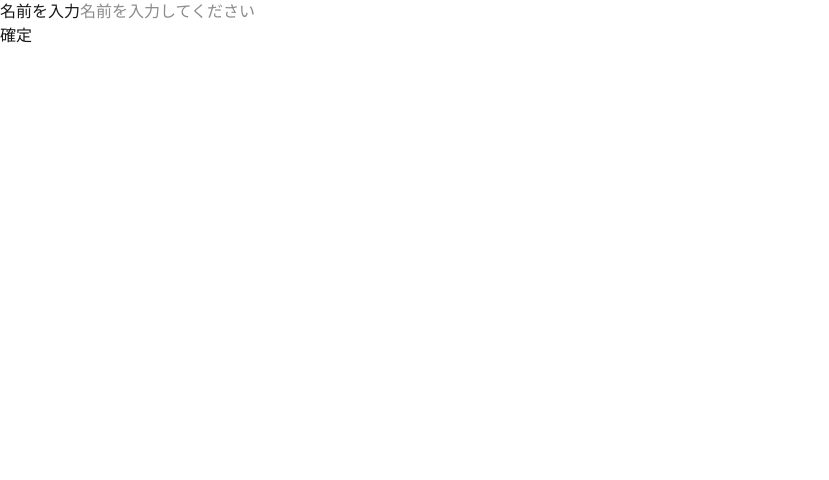
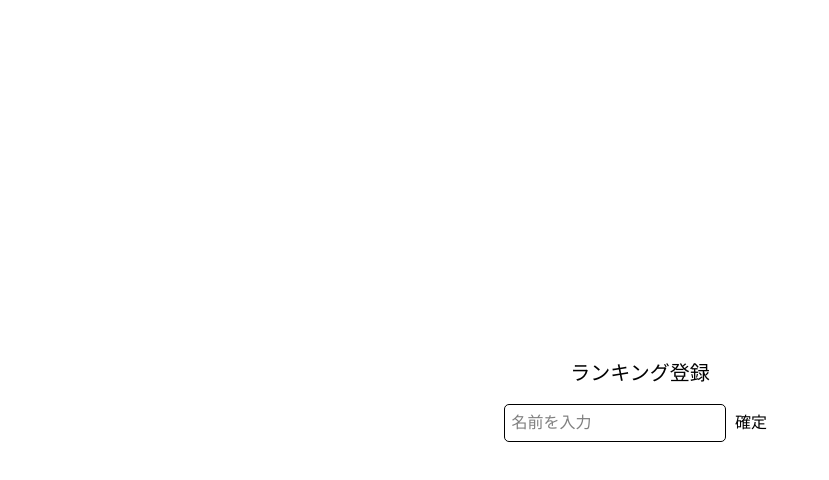
Before and after one commit to heisannn/osakana, a Next.js app in the folder client/: page /mobile/register-rank in a window 1280 px wide. Shown: the top 480 px of the page, without its empty margins (0-829 px from the left). Built offline with nearby package versions, Linux system fonts and the light colour scheme.

Commit message:
feat: ランキング登録ページのスタイルを実装 (#36)

```diff
--- /dev/null
+++ b/client/app/mobile/register-rank/_components/input-field.module.scss
@@ -0,0 +1,15 @@
+.input_field {
+  display: flex;
+  flex-direction: row;
+  align-items: center;
+}
+
+.input {
+  padding: 0.4rem;
+  border: solid 1px;
+  border-radius: 5px;
+}
+
+.submit_button {
+  width: 50px;
+}
--- a/client/app/mobile/register-rank/_components/input-field.tsx
+++ b/client/app/mobile/register-rank/_components/input-field.tsx
@@ -2,6 +2,7 @@
 
 import { useState } from "react";
 import { registerRanking } from "../../actions";
+import styles from "./input-field.module.scss";
 
 export function NameInputField() {
   const [name, setName] = useState("");
@@ -35,21 +36,23 @@ export function NameInputField() {
   }
 
   return (
-    <form onSubmit={handleSubmit}>
-      <div>
-        <label htmlFor="input">名前を入力</label>
+    <form onSubmit={handleSubmit} className={styles.input_field}>
       <input
         id="input"
+        className={styles.input}
         name="input"
         type="text"
         value={name}
         onChange={(e) => setName(e.target.value)}
         required
         disabled={loading}
-          placeholder="名前を入力してください"
+        placeholder="名前を入力"
       />
-      </div>
-      <button type="submit" disabled={loading || !name}>
+      <button
+        type="submit"
+        disabled={loading || !name}
+        className={styles.submit_button}
+      >
         {loading ? "登録中..." : "確定"}
       </button>
     </form>
--- /dev/null
+++ b/client/app/mobile/register-rank/page.module.scss
@@ -0,0 +1,16 @@
+.page {
+  display: flex;
+  flex-direction: column;
+  align-items: center;
+  justify-content: center;
+  width: 100%;
+  height: 100vh;
+  padding: 3rem;
+  gap: 1rem;
+  background-color: white;
+  color: black;
+
+  &__title {
+    font-size: 20px;
+  }
+}
--- a/client/app/mobile/register-rank/page.tsx
+++ b/client/app/mobile/register-rank/page.tsx
@@ -1,8 +1,10 @@
 import { NameInputField } from "./_components/input-field";
+import styles from "./page.module.scss";
 
 export default async function Mobile() {
   return (
-    <div>
+    <div className={styles.page}>
+      <p className={styles.page__title}>ランキング登録</p>
       <NameInputField />
     </div>
   );
```
Lines whose indentation alone changed are shown as unchanged.
